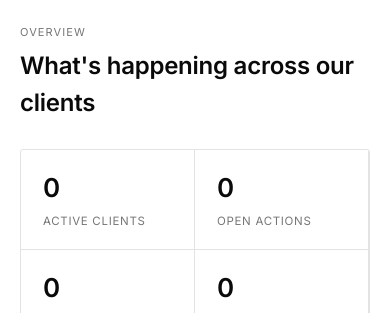
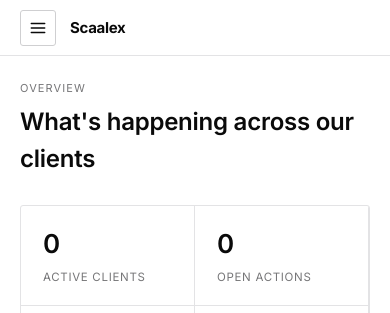
Before and after one commit to Pv-Anand/Scaalex, a Flask app: page / in a window 390 px wide. Shown: the top 313 px of the page. Run offline with Flask 3, Linux system fonts and the light colour scheme; the visitor is signed in with stand-in values (Sample User, id 1); data that the repository does not hold is empty; some libraries are stand-ins or nearby versions.

Commit message:
Fix broken mobile UI/UX: no way to open navigation, clipped tables
- Sidebar was hidden off-screen on mobile with no hamburger button to
  open it (the JS toggle existed but nothing called it) - added a
  mobile topbar with a menu button and a tap-to-close backdrop.
- Tables and the access-management grid used overflow:hidden, so
  columns that didn't fit were silently clipped instead of scrollable.
- Page headers (title + search/buttons) and multi-field form rows
  didn't wrap on narrow screens and ran off the edge of the viewport.

Co-Authored-By: Claude Sonnet 5 <noreply@anthropic.com>

```diff
--- a/static/css/style.css
+++ b/static/css/style.css
@@ -44,6 +44,9 @@ ul { margin: 0; padding: 0; list-style: none; }
 button { font-family: inherit; }
 
 .app-shell { display: flex; min-height: 100vh; }
+
+.mobile-topbar { display: none; }
+.sidebar-backdrop { display: none; }
 
 /* ---------- Sidebar ---------- */
 .sidebar {
@@ -179,7 +182,8 @@ button { font-family: inherit; }
 .role-badge.role-owner { background: var(--black); color: var(--white); }
 .role-badge.role-admin { background: var(--grey-100); color: var(--charcoal); }
 .role-badge.role-executive { background: var(--grey-50); color: var(--grey-500); border: 1px solid var(--line); }
-.access-grid { display: grid; grid-template-columns: 1fr repeat(3, 90px); border: 1px solid var(--line); border-radius: var(--radius); overflow: hidden; }
+.access-grid-wrap { overflow-x: auto; -webkit-overflow-scrolling: touch; }
+.access-grid { display: grid; grid-template-columns: 1fr repeat(3, 90px); border: 1px solid var(--line); border-radius: var(--radius); overflow: hidden; min-width: 480px; }
 .access-grid > div { padding: 10px 12px; font-size: 12.5px; border-bottom: 1px solid var(--grey-100); display: flex; align-items: center; }
 .access-grid > div:nth-last-child(-n+4) { border-bottom: none; }
 .access-head { background: var(--grey-50); font-size: 10.5px; text-transform: uppercase; letter-spacing: 0.05em; color: var(--grey-500); font-weight: 500; justify-content: center; }
@@ -233,7 +237,7 @@ button { font-family: inherit; }
 .table th { text-align: left; font-size: 11px; text-transform: uppercase; letter-spacing: 0.06em; color: var(--grey-500); font-weight: 500; padding: 10px 14px; border-bottom: 1px solid var(--line); }
 .table td { padding: 13px 14px; border-bottom: 1px solid var(--grey-100); font-size: 13.5px; vertical-align: top; }
 .table tr:hover td { background: var(--grey-50); }
-.table-wrap { border: 1px solid var(--line); border-radius: var(--radius); overflow: hidden; }
+.table-wrap { border: 1px solid var(--line); border-radius: var(--radius); overflow-x: auto; -webkit-overflow-scrolling: touch; }
 .table select { min-width: 152px; padding: 6px 26px 6px 8px; background-position: right 8px center; font-size: 12.5px; }
 
 .list-item { padding: 14px 0; border-bottom: 1px solid var(--grey-100); }
@@ -505,11 +509,41 @@ input[type=datetime-local]::-webkit-calendar-picker-indicator:hover {
 .copy-toast.show { opacity: 1; transform: translateY(0); }
 
 @media (max-width: 960px) {
-  .sidebar { position: fixed; transform: translateX(-100%); z-index: 20; transition: transform 0.2s ease; }
+  .mobile-topbar {
+    display: flex; align-items: center; gap: 14px;
+    height: 56px; padding: 0 20px; box-sizing: border-box;
+    border-bottom: 1px solid var(--line);
+    position: sticky; top: 0; z-index: 15; background: var(--white);
+  }
+  .mobile-topbar .brand { font-weight: 700; font-size: 15px; letter-spacing: -0.02em; }
+  .menu-toggle {
+    display: flex; align-items: center; justify-content: center; flex-shrink: 0;
+    width: 36px; height: 36px; background: none; border: 1px solid var(--line-strong);
+    border-radius: var(--radius); color: var(--black); cursor: pointer; padding: 0;
+  }
+  .menu-toggle:hover { background: var(--grey-50); }
+
+  .sidebar { position: fixed; top: 0; transform: translateX(-100%); z-index: 20; transition: transform 0.2s ease; }
   .sidebar.open { transform: translateX(0); }
-  .main { padding: 24px 20px 60px; }
+
+  .sidebar-backdrop.show {
+    display: block; position: fixed; inset: 0; background: rgba(10,10,10,0.4); z-index: 19;
+  }
+
+  .app-shell { display: block; }
+  .main { padding: 24px 20px 60px; max-width: 100%; }
   .grid-2, .grid-3, .grid-4 { grid-template-columns: 1fr; }
   .two-col { grid-template-columns: 1fr; }
   .stat-row { flex-wrap: wrap; }
   .stat-cell { flex: 1 1 50%; border-bottom: 1px solid var(--line); }
+
+  .page-header { flex-wrap: wrap; }
+  .page-header .flex-gap { flex-wrap: wrap; width: 100%; }
+  .page-header .flex-gap form,
+  .page-header .flex-gap input[type="search"],
+  .page-header .flex-gap input[type="text"] { width: 100% !important; }
+
+  .form-row { flex-direction: column; gap: 12px; }
+
+  .type-picker { grid-template-columns: 1fr; }
 }
--- a/static/js/app.js
+++ b/static/js/app.js
@@ -1,5 +1,6 @@
 function toggleSidebar() {
   document.querySelector('.sidebar').classList.toggle('open');
+  document.getElementById('sidebarBackdrop')?.classList.toggle('show');
 }
 
 function csrfToken() {
--- a/templates/base.html
+++ b/templates/base.html
@@ -10,6 +10,13 @@
 </head>
 <body>
   {% if current_user.is_authenticated %}
+  <div class="mobile-topbar">
+    <button type="button" class="menu-toggle" aria-label="Open menu" onclick="toggleSidebar()">
+      <svg width="18" height="18" viewBox="0 0 24 24" fill="none" stroke="currentColor" stroke-width="1.8"><path d="M3 6h18M3 12h18M3 18h18" stroke-linecap="round"/></svg>
+    </button>
+    <span class="brand">Scaalex</span>
+  </div>
+  <div class="sidebar-backdrop" id="sidebarBackdrop" onclick="toggleSidebar()"></div>
   <div class="app-shell">
     <aside class="sidebar" id="sidebar">
       <div class="sidebar-brand">
--- a/templates/team.html
+++ b/templates/team.html
@@ -98,7 +98,8 @@
 
           <form method="POST" action="{{ url_for('auth.update_access', user_id=u.id) }}">
             <input type="hidden" name="csrf_token" value="{{ csrf_token() }}">
-            <div class="access-grid mb-16">
+            <div class="access-grid-wrap mb-16">
+              <div class="access-grid">
                 <div class="access-head">Client</div>
                 <div class="access-head">No Access</div>
                 <div class="access-head">View</div>
@@ -112,6 +113,7 @@
                 {% else %}
                 <div style="grid-column:1/-1; color:var(--grey-500);">No clients yet.</div>
                 {% endfor %}
+              </div>
             </div>
             <div style="display:flex; gap:10px;">
               <button type="submit" class="btn btn-sm">Save Access</button>
```
Lines whose indentation alone changed are shown as unchanged.
